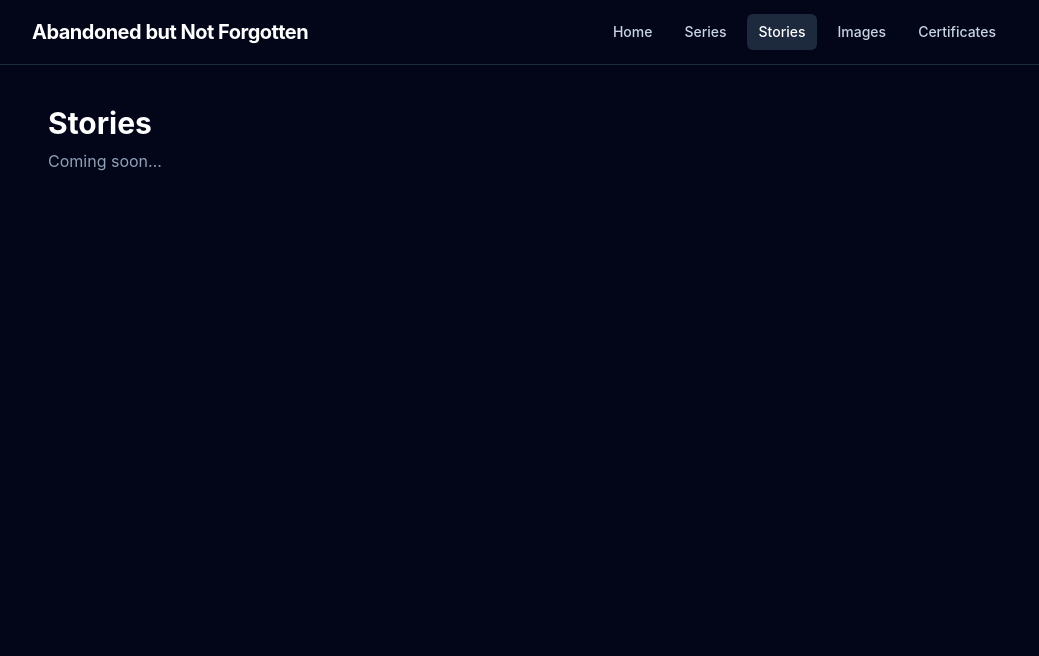
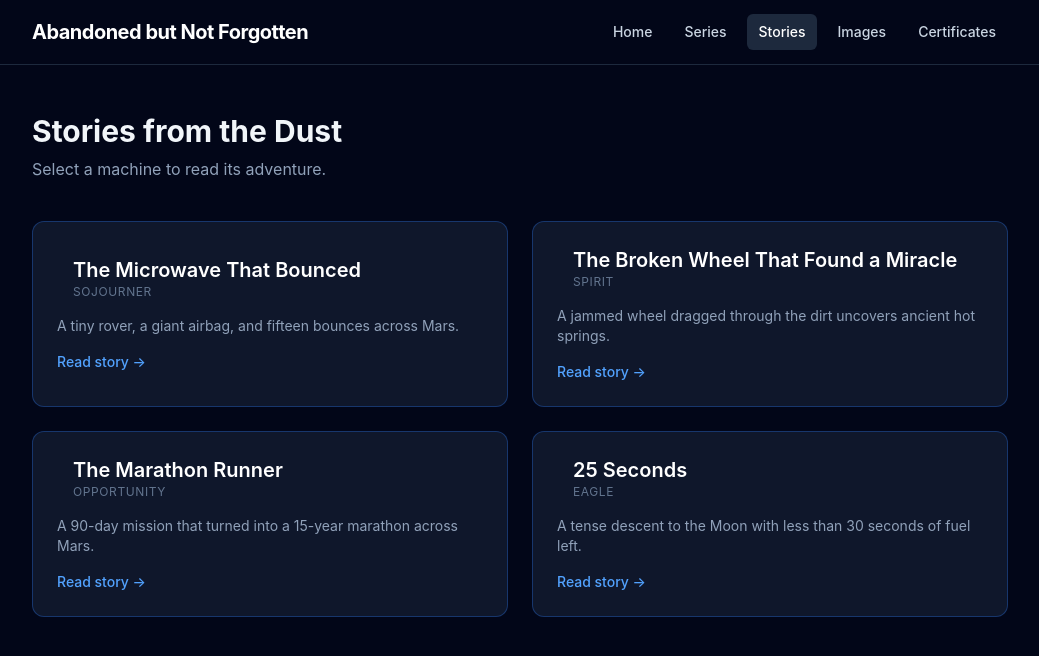
Before and after one commit to Youssefashraf644/nasa-hackathon-2026, a React app in the folder frontend/: page /stories in a window 1280 px wide. Shown: the top 656 px of the page, without its empty margins (120-1159 px from the left). Built offline with nearby package versions, Linux system fonts and the light colour scheme; the HTML template or start-up script is replaced by a standard one.

Commit message:
stories page

```diff
--- a/frontend/src/App.jsx
+++ b/frontend/src/App.jsx
@@ -5,8 +5,9 @@ import ArtifactDetailPage from './pages/ArtifactDetailPage'
 import CertificatesPage from './pages/CertificatesPage'
 import SeriesPage from './pages/SeriesPage'
 import ImagesPage from './pages/ImagesPage'
+import StoriesPage from './pages/StoriesPage'
 
-const StoriesPage = () => <div className="p-10 text-white max-w-5xl mx-auto"><h1 className="text-3xl font-bold">Stories</h1><p className="text-slate-400 mt-2">Coming soon...</p></div>
+
 
 
 function App() {
--- a/frontend/src/pages/SeriesPage.jsx
+++ b/frontend/src/pages/SeriesPage.jsx
@@ -4,7 +4,7 @@ import { useRef, useState } from 'react'
 const VIDEOS = [
   {
     id: 'v1',
-    title: 'The Story of Sojourner',
+    title: 'The Story',
     description: 'How the first wheeled rover changed Mars exploration forever.',
     videoUrl: '/videos/sojourner.mp4',
   },
--- /dev/null
+++ b/frontend/src/pages/StoriesPage.jsx
@@ -0,0 +1,101 @@
+import { useState } from 'react'
+
+const STORIES = [
+    {
+      id: 'sojourner',
+      title: 'The Microwave That Bounced',
+      artifact: 'Sojourner',
+      color: 'border-blue-500/30',
+      preview: 'A tiny rover, a giant airbag, and fifteen bounces across Mars.',
+      text: `We hit the Martian atmosphere at 14,000 miles per hour. There was no retro-rocket to slow us down—just a parachute, and then a cocoon of giant airbags. I bounced. Not once, not twice, but about fifteen times across the rocky plains of Ares Vallis, soaring as high as a three-story building before finally rolling to a stop. I was tiny—just 23 pounds, about the size of a microwave oven. But when my six wheels touched the red dirt, I became the first rover ever to roll on another planet. I wasn't built to last long; my mission was planned for just seven days. I lasted 83. I was the trailblazer, the little machine that proved Mars was once warm and wet. And I did it all while looking a bit like a remote-controlled car.`,
+    },
+    {
+      id: 'spirit',
+      title: 'The Broken Wheel That Found a Miracle',
+      artifact: 'Spirit',
+      color: 'border-blue-500/30',
+      preview: 'A jammed wheel dragged through the dirt uncovers ancient hot springs.',
+      text: `In 2006, my right front wheel stopped working. It was a disaster—or so we thought. I had to drag that dead wheel behind me like a broken leg. But Mars has a strange sense of humor. As I limped toward a hill called Home Plate, that stuck wheel scraped through the soft soil, churning up something white and bright. I analyzed it and found almost pure silica—a mineral that on Earth only forms in hot springs or steamy volcanic vents, the kind of places teeming with microbial life. My broken wheel had uncovered a habitable environment from Mars's ancient past. I was designed for 90 days. I survived for six years. Even when I got stuck in a sandpit in 2009 and couldn't move anymore, I kept listening to the wind and sending data home until the very end.`,
+    },
+    {
+      id: 'opportunity',
+      title: 'The Marathon Runner',
+      artifact: 'Opportunity',
+      color: 'border-blue-500/30',
+      preview: 'A 90-day mission that turned into a 15-year marathon across Mars.',
+      text: `My twin sister Spirit and I landed on opposite sides of Mars in January 2004. Everyone expected us to last 90 days. I lasted nearly 15 years. I drove 28 miles across the red planet—the longest distance any robot has ever traveled on another world. I found "blueberries"—tiny hematite spheres that formed in ancient acidic groundwater. I found gypsum veins, proof that water once flowed through underground fractures. I survived dust storms that blocked out the sun for weeks. But in 2018, a storm came that was too big, too dark, and too long. I sent my last message on June 10, 2018. I went silent in a valley called Perseverance. I didn't know it yet, but I was naming the future.`,
+    },
+    {
+      id: 'eagle',
+      title: '25 Seconds',
+      artifact: 'Eagle',
+      color: 'border-blue-500/30',
+      preview: 'A tense descent to the Moon with less than 30 seconds of fuel left.',
+      text: `I was the lunar module that carried Neil Armstrong and Buzz Aldrin to the surface of the Moon. On July 20, 1969, as we descended, the computer started flashing alarms. We were running long. We were heading straight for a boulder-strewn crater the size of a football field. Armstrong took manual control. He leveled me out and flew me horizontally across the black sky, searching for a flat spot. When my footpads finally touched the lunar dust, we had less than 25 seconds of fuel left. If we had been 25 seconds later, we would have had to abort. I am the descent stage. My upper half—the ascent stage—left to carry the astronauts home. I stayed behind at Tranquility Base. I am still there, sitting in the dust, the silent witness to the first human footsteps on another world.`,
+    },
+  ]
+
+  export default function StoriesPage() {
+  // State to hold the ID of the story currently being read (null = show grid)
+  const [selectedStoryId, setSelectedStoryId] = useState(null)
+
+  // Find the full story object if one is selected
+  const activeStory = STORIES.find(s => s.id === selectedStoryId)
+
+  //The Full Story Reader
+  if (activeStory) {
+    return (
+      <div className="max-w-3xl mx-auto px-6 py-12 text-slate-100">
+        <button
+          onClick={() => setSelectedStoryId(null)}
+          className="text-sm text-blue-400 hover:text-blue-300 mb-8 flex items-center gap-2"
+        >
+          &larr; Back to all stories
+        </button>
+
+        <article className={`rounded-xl border ${activeStory.color} bg-slate-900 p-8 md:p-12`}>
+          <div className="text-center mb-8">
+            <span className="text-6xl block mb-4">{activeStory.icon}</span>
+            <h1 className="text-3xl md:text-4xl font-bold text-white mb-2">{activeStory.title}</h1>
+            <p className="text-slate-400 uppercase tracking-widest text-sm">{activeStory.artifact}</p>
+          </div>
+
+          <p className="text-slate-300 leading-relaxed text-lg md:text-xl font-serif">
+            {activeStory.text}
+          </p>
+        </article>
+      </div>
+    )
+  }
+
+  //The Grid of Stories
+  return (
+    <div className="max-w-5xl mx-auto px-6 py-12 text-slate-100">
+      <h1 className="text-3xl font-bold mb-2">Stories from the Dust</h1>
+      <p className="text-slate-400 mb-10">Select a machine to read its adventure.</p>
+
+      <div className="grid grid-cols-1 md:grid-cols-2 gap-6">
+        {STORIES.map((story) => (
+          <button
+            key={story.id}
+            onClick={() => setSelectedStoryId(story.id)}
+            className={`text-left rounded-xl border ${story.color} bg-slate-900 p-6 hover:bg-slate-800 transition-colors group`}>
+            <div className="flex items-center gap-4 mb-4">
+              <span className="text-4xl group-hover:scale-110 transition-transform">{story.icon}</span>
+              <div>
+                <h2 className="text-xl font-semibold text-white">{story.title}</h2>
+                <p className="text-xs text-slate-500 uppercase tracking-wider">{story.artifact}</p>
+              </div>
+            </div>
+            <p className="text-slate-400 text-sm">
+              {story.preview}
+            </p>
+            <p className="text-blue-400 text-sm mt-4 font-medium group-hover:text-blue-300">
+              Read story &rarr;
+            </p>
+          </button>
+        ))}
+      </div>
+    </div>
+  )
+}
```
